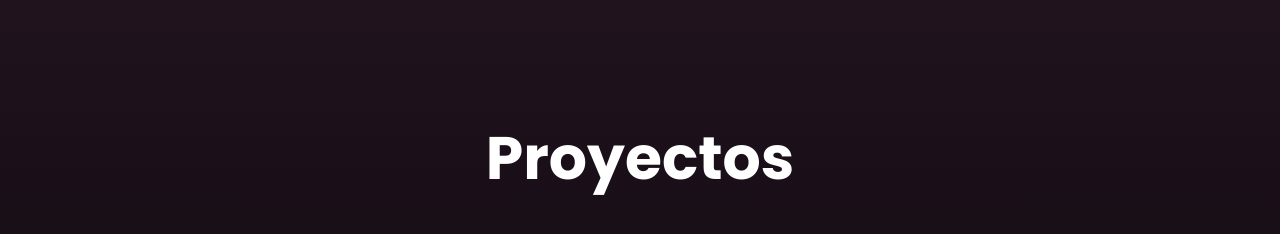
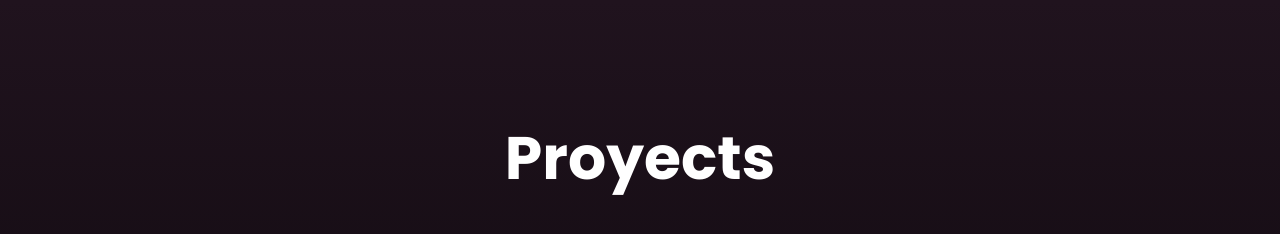
Before and after one commit to dolorusso/portfolio, a Next.js app: page / in a window 1280 px wide. Shown: the part 1600-1834 px from the top of the page. Built offline with nearby package versions, Linux system fonts and the light colour scheme; grey boxes are pictures that could not be loaded.

Commit message:
cambio en el portfolio

```diff
--- a/components/Portfolio.js
+++ b/components/Portfolio.js
@@ -153,7 +153,7 @@ export default function Projects() {
           transition={{ duration: 0.8 }}
           className="text-4xl md:text-6xl font-semibold text-white mb-12 text-center"
         >
-          Proyectos
+          Proyects
         </motion.h2>
 
         <div className="mb-12">
```
